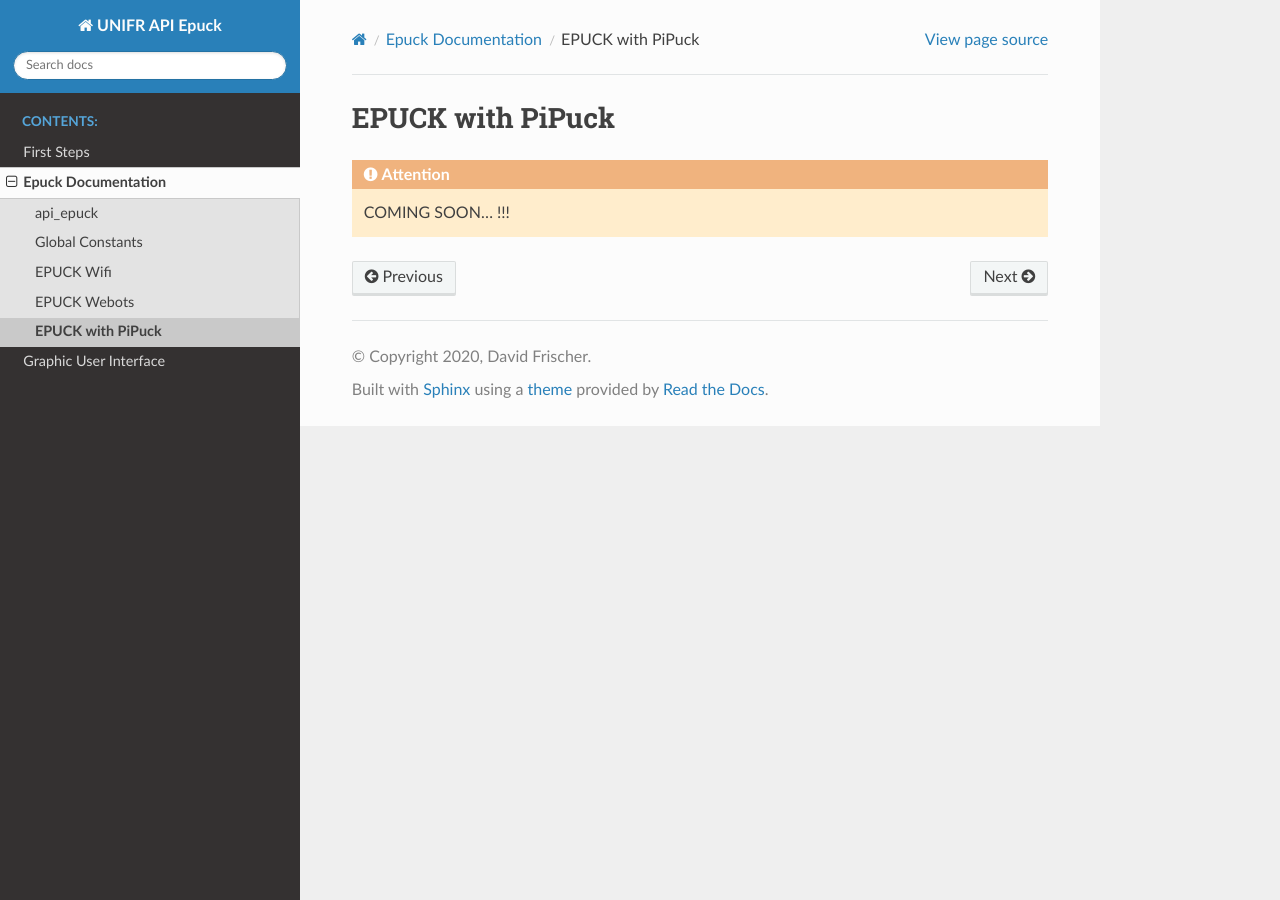
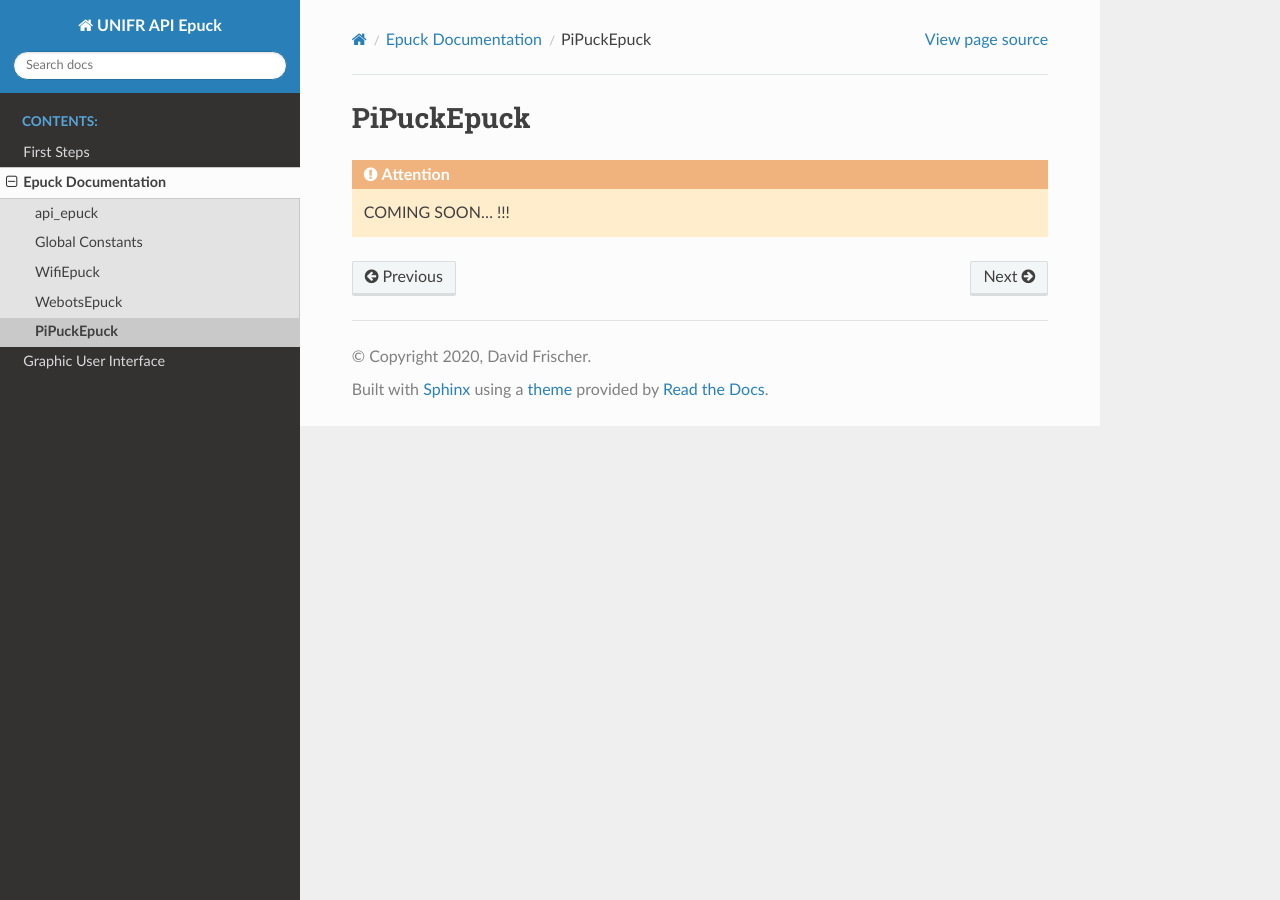
Before and after one commit to davidfrisch/UNIFR_API_EPUCK, a Sphinx documentation site: the page built from docs/unifr_api_epuck/epuck_pipuck.rst, in a window 1280 px wide. Built offline with Sphinx 7.4.7 and the Read the Docs theme 2.0.0, drawn with Linux system fonts in a browser that asks for light colours.

Commit message:
update doc

```diff
--- a/docs/unifr_api_epuck/epuck_pipuck.rst
+++ b/docs/unifr_api_epuck/epuck_pipuck.rst
@@ -1,4 +1,4 @@
-EPUCK with PiPuck
+PiPuckEpuck
 ------------------------
 
 .. attention::
--- a/docs/unifr_api_epuck/epuck_webots.rst
+++ b/docs/unifr_api_epuck/epuck_webots.rst
@@ -1,4 +1,4 @@
-EPUCK Webots
+WebotsEpuck
 ------------------------
 Table Of Contents
 ====================
--- a/docs/unifr_api_epuck/epuck_wifi.rst
+++ b/docs/unifr_api_epuck/epuck_wifi.rst
@@ -1,4 +1,4 @@
-EPUCK Wifi
+WifiEpuck
 ------------------------
 
 Table Of Contents
```
